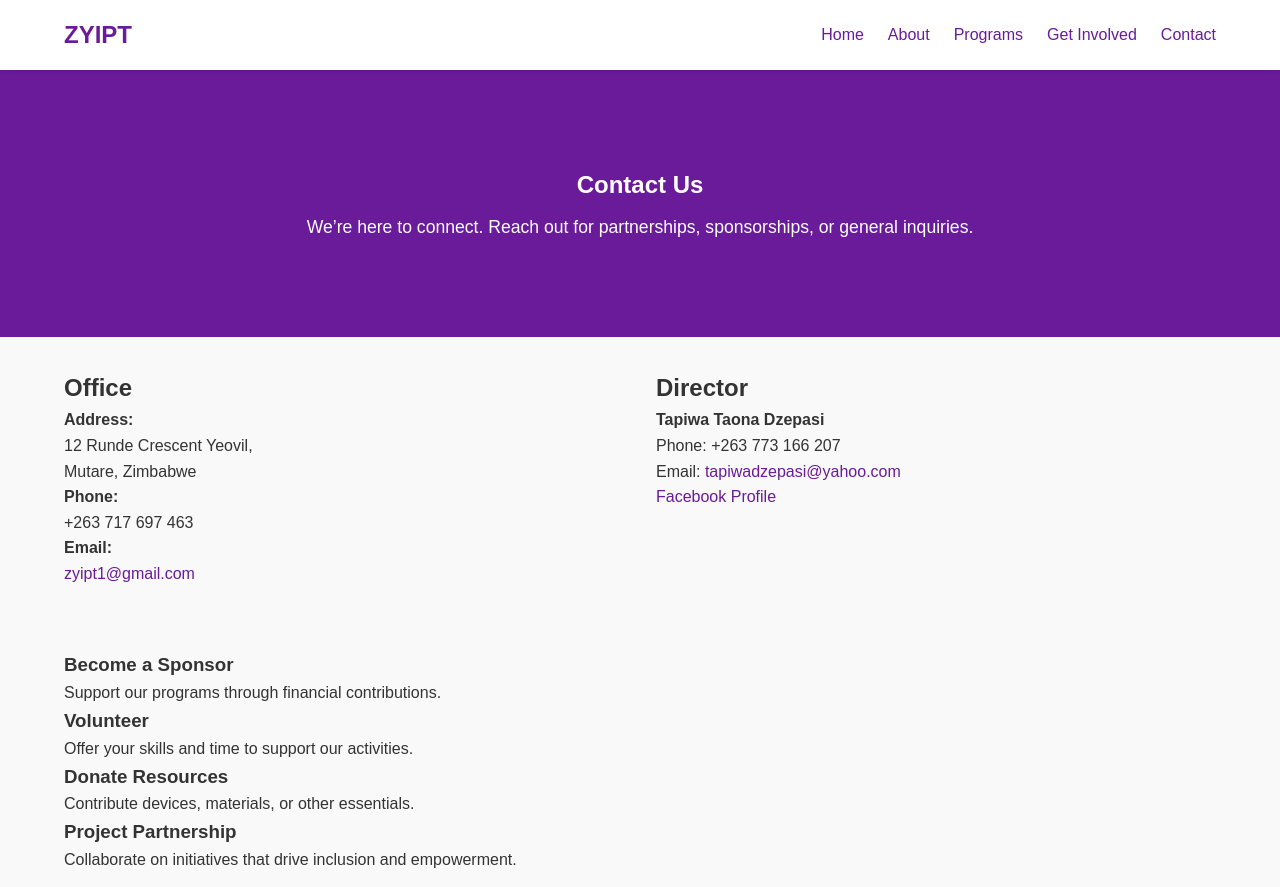
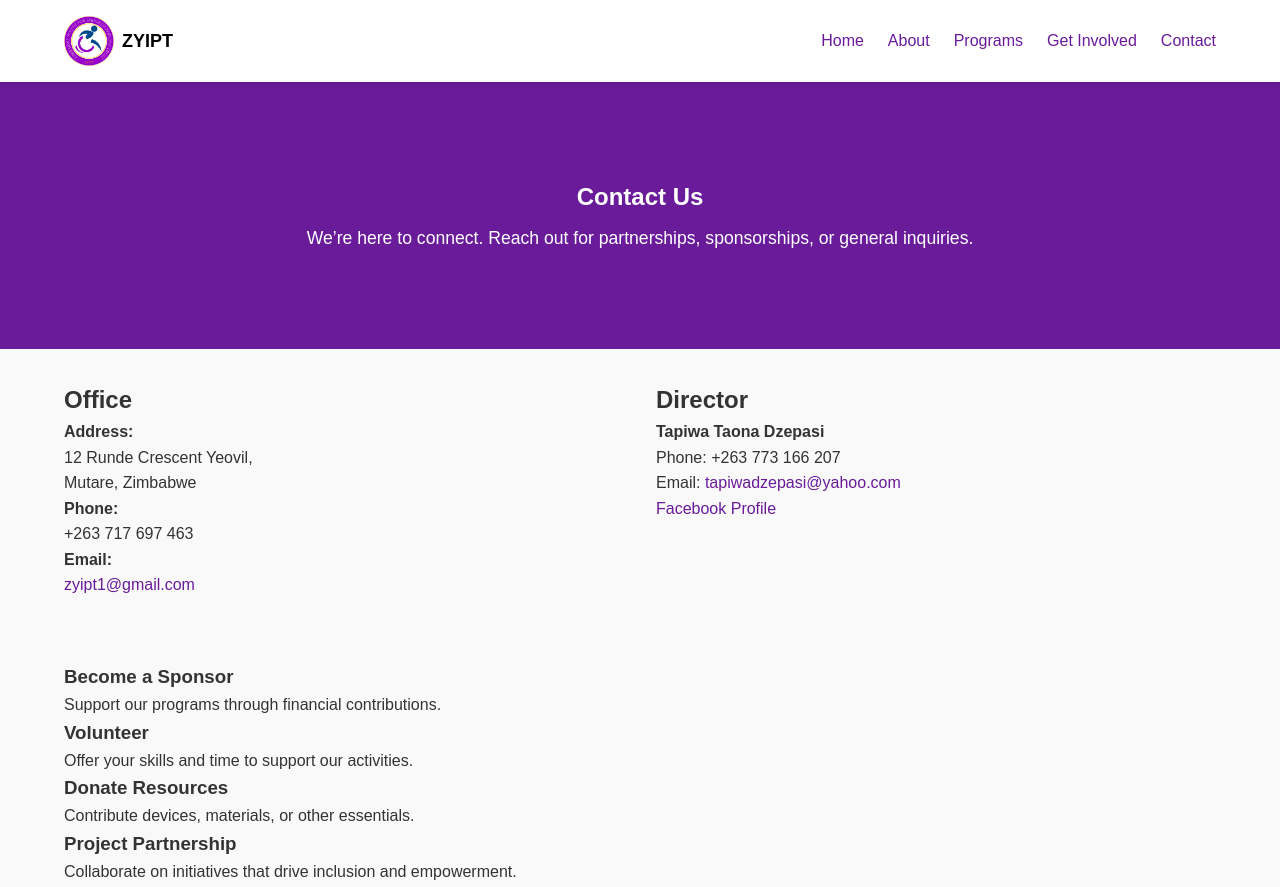
Before and after one commit to Prymme99/ZYIPT, a plain HTML site: page contact.html in a window 1280 px wide. Shown: the top 887 px of the page. Drawn offline with Linux system fonts and the light colour scheme.

Commit message:
Update contact.html

```diff
--- a/contact.html
+++ b/contact.html
@@ -11,7 +11,11 @@
   <!-- Header -->
   <header class="site-header">
     <div class="container">
-      <a href="index.html" class="logo">ZYIPT</a>
+      <a href="index.html" class="logo" style="display: inline-flex; align-items: center; text-decoration: none;">
+  <img src="ZYIPTLOGO.png" style="width: 50px; height: 50px; vertical-align: middle; margin-right: 8px;">
+  <span style="font-size: 18px; color: black;">ZYIPT</span>
+</a>
+
       <nav class="site-nav" id="nav-menu">
         <ul>
           <li><a href="index.html">Home</a></li>
```
